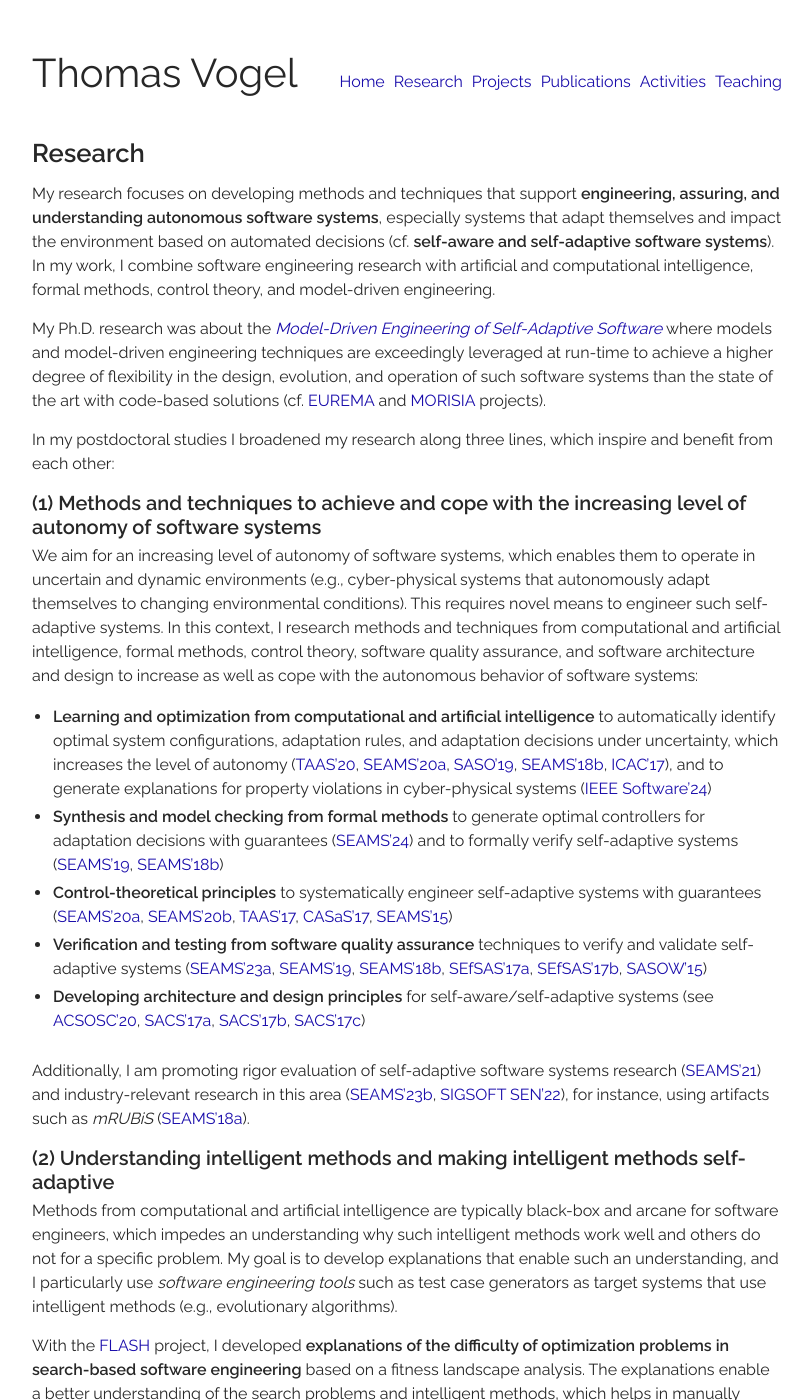
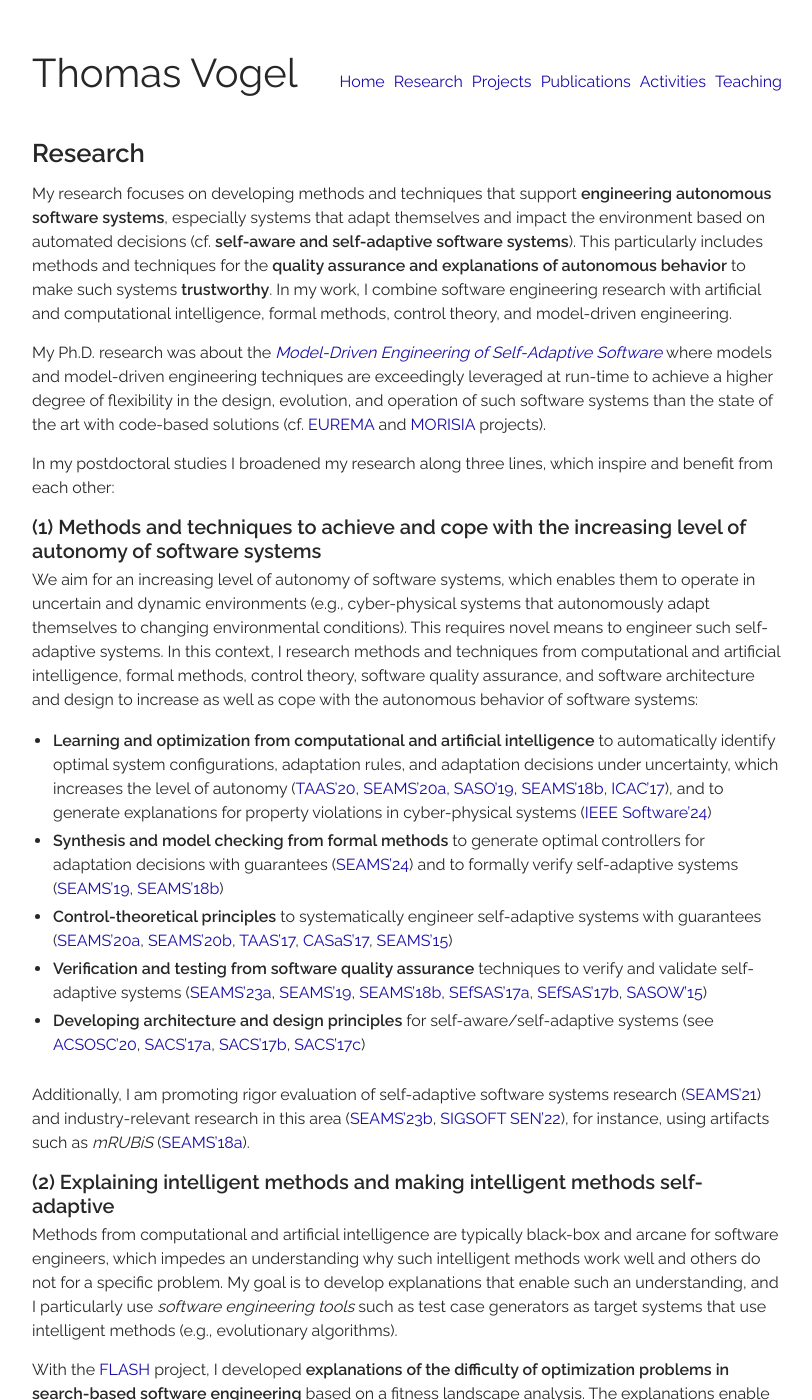
Before and after one commit to thomas-vogel/thomas-vogel.github.io, a Jekyll site: the page built from _pages/research.md, in a window 1280 px wide and 1400 px high. Shown: the whole window, without its empty margins (233-1045 px from the left). Built offline with Jekyll 4.4.1, drawn with Linux system fonts in a browser that asks for light colours.

Commit message:
Update research.

```diff
--- a/_pages/research.md
+++ b/_pages/research.md
@@ -4,7 +4,7 @@ permalink: research.html
 layout: page
 ---
 
-My research focuses on developing methods and techniques that support **engineering,  assuring, and understanding autonomous software systems**, especially systems that adapt themselves and impact the environment based on automated decisions (cf. **self-aware and self-adaptive software systems**).
+My research focuses on developing methods and techniques that support **engineering autonomous software systems**, especially systems that adapt themselves and impact the environment based on automated decisions (cf. **self-aware and self-adaptive software systems**). This particularly includes methods and techniques for the **quality assurance and explanations of autonomous behavior** to make such systems **trustworthy**.
 In my work, I combine software engineering research with
 artificial and computational intelligence,
 formal methods,
@@ -36,7 +36,7 @@ to increase as well as cope with the autonomous behavior of software systems:
 <BR />
 Additionally, I am promoting rigor evaluation of self-adaptive software systems research ([SEAMS'21](publications/2021-SEAMS)) and industry-relevant research in this area ([SEAMS'23b](publications/2023-SEAMSb), [SIGSOFT SEN'22](publications/2022-SEN)), for instance, using artifacts such as _mRUBiS_ ([SEAMS'18a](publications/2018-SEAMSa)).
 
-### (2) Understanding intelligent methods and making intelligent methods self-adaptive
+### (2) Explaining intelligent methods and making intelligent methods self-adaptive
 Methods from computational and artificial intelligence are typically black-box and arcane for software engineers, which impedes an understanding why such intelligent methods work well and others do not for a specific problem. My goal is to develop explanations that enable such an understanding, and I particularly use _software engineering tools_ such as test case generators as target systems that use intelligent methods (e.g., evolutionary algorithms).
 
 With the [FLASH](projects) project, I developed **explanations of the difficulty of optimization problems in search-based software engineering** based on a fitness landscape analysis. The explanations enable a better understanding of the search problems and intelligent methods, which helps in manually configuring a method to yield better results for a specific problem. In this context, I envision **self-adaptive intelligent methods** that automatically and dynamically configure themselves at run-time.
```
